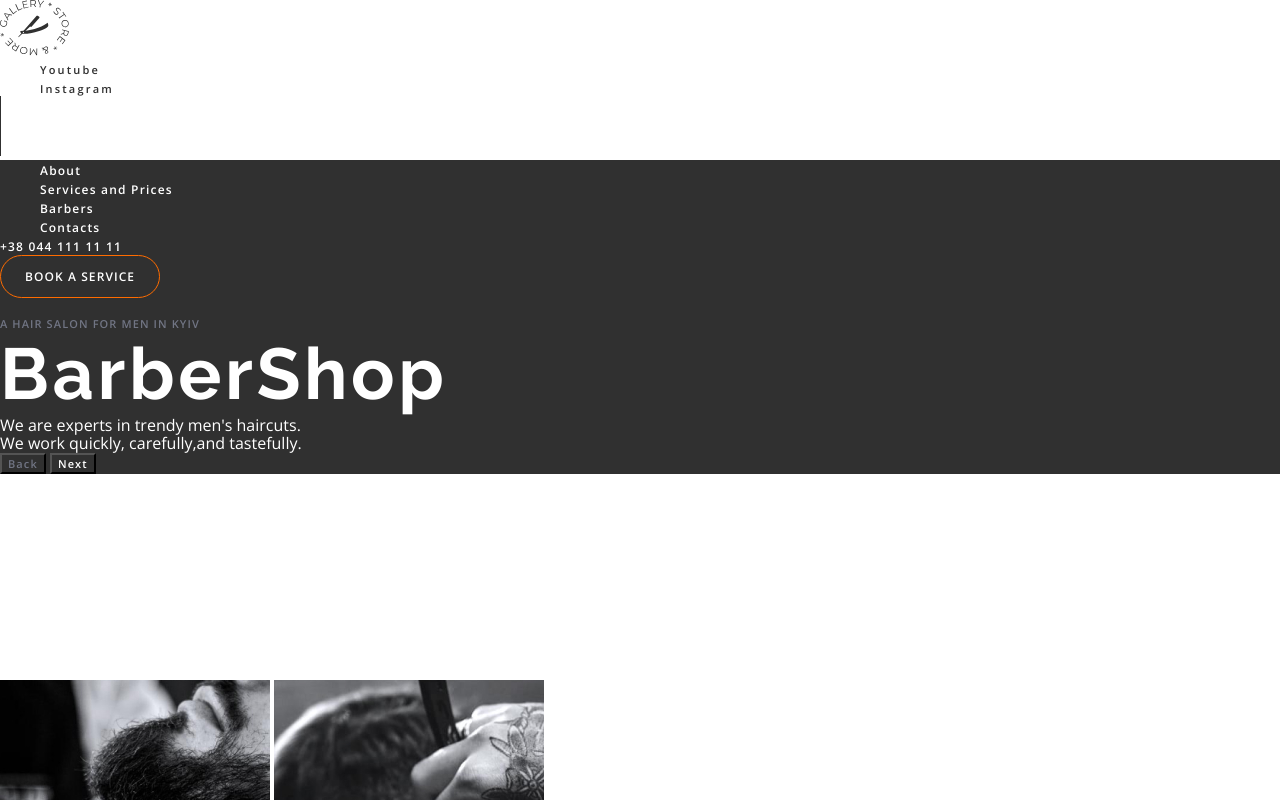
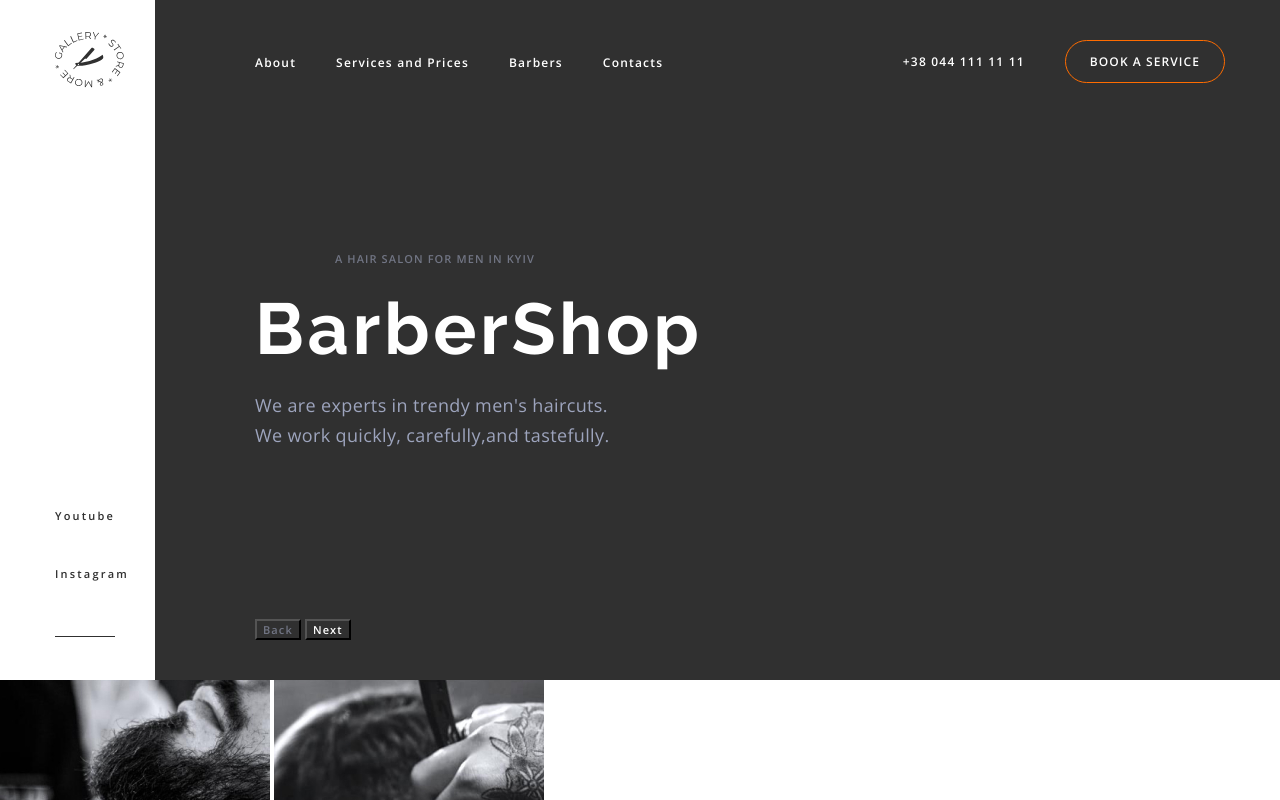
Before and after one commit to ZionLodge/barbershop, a plain HTML site: page index.html in a window 1280 px wide. Shown: the top 800 px of the page. Drawn offline with nearby package versions, Linux system fonts and the light colour scheme.

Commit message:
1st part

```diff
--- a/css/styles.css
+++ b/css/styles.css
@@ -31,12 +31,107 @@ a {
 
 ul {
   list-style-type: none;
+  padding: 0;
 }
 
 /* Classes */
 .hero {
-  width: 1280px;
+  width: 100%;
   height: 680px;
+  display: flex;
+}
+
+.hero-sidebar {
+  width: 155px;
+  padding: 32px 32px 40px 55px;
+  display: flex;
+  flex-direction: column;
+  justify-content: space-between;
+}
+
+.hero-social-media {
+  margin-bottom: 40px;
+}
+
+.hero-control-buttons {
+  background: none;
+  font-size: 11px;
+  font-style: normal;
+  font-weight: 600;
+  line-height: normal;
+  letter-spacing: 1.1px;
+
+  cursor: pointer;
+}
+
+.hero-control-buttons-dark {
+  color: var(--gray-color);
+}
+
+.hero-control-buttons-light {
+  color: var(--white-color);
+}
+
+.hero-social-media-element:first-child {
+  margin-bottom: 40px;
+}
+
+.hero-container {
+  /* TODO: replace with image background */
+  background-color: var(--dark-color);
+  color: var(--white-color);
+  flex-grow: 1;
+  padding: 40px 55px 40px 100px;
+  display: flex;
+  flex-direction: column;
+  justify-content: space-between;
+}
+
+.hero-navbar {
+  display: flex;
+  align-items: center;
+}
+
+.hero-navbar-list {
+  display: flex;
+  gap: 40px;
+}
+
+.hero-header-cta {
+  display: flex;
+  gap: 40px;
+}
+
+.hero-header-address {
+  display: flex;
+  align-items: center;
+}
+
+.hero-header {
+  display: flex;
+  justify-content: space-between;
+}
+
+.hero-content > :nth-child(n + 2) {
+  margin-top: 20px;
+}
+
+.hero-title {
+  color: var(--white-color);
+  font-family: var(--header-font-family);
+  font-size: 72px;
+  font-style: normal;
+  font-weight: 700;
+  line-height: normal;
+  letter-spacing: 3.6px;
+}
+
+.hero-description {
+  color: #9da4bd;
+  font-size: 18px;
+  font-style: normal;
+  line-height: 166.667%;
+  letter-spacing: 0.36px;
 }
 
 .social-media-link {
@@ -51,12 +146,6 @@ ul {
 .social-media-link:hover,
 .social-media-link:focus {
   color: var(--brand-color);
-}
-
-.hero-content {
-  /* TODO: replace with image background */
-  background-color: var(--dark-color);
-  color: var(--white-color);
 }
 
 .nav-link {
@@ -116,6 +205,11 @@ ul {
   background-color: var(--brand-color);
 }
 
+.subtitle-container {
+  display: flex;
+  gap: 20px;
+}
+
 .subtitle {
   font-size: 11px;
   font-style: normal;
@@ -133,16 +227,6 @@ ul {
   color: var(--gray-color);
 }
 
-.hero-header {
-  color: var(--white-color);
-  font-family: var(--header-font-family);
-  font-size: 72px;
-  font-style: normal;
-  font-weight: 700;
-  line-height: normal;
-  letter-spacing: 3.6px;
-}
-
 .header {
   font-family: var(--header-font-family);
   font-size: 42px;
@@ -157,25 +241,6 @@ ul {
 }
 
 .header-light {
-  color: var(--white-color);
-}
-
-.hero-control-buttons {
-  background: none;
-  font-size: 11px;
-  font-style: normal;
-  font-weight: 600;
-  line-height: normal;
-  letter-spacing: 1.1px;
-
-  cursor: pointer;
-}
-
-.hero-control-buttons-dark {
-  color: var(--gray-color);
-}
-
-.hero-control-buttons-light {
   color: var(--white-color);
 }
 
--- a/index.html
+++ b/index.html
@@ -25,14 +25,14 @@
     <!-- Hero section -->
     <section class="hero">
       <!-- Sidebar -->
-      <div>
+      <div class="hero-sidebar">
         <a href="./index.html">
           <img src="./images/logo.svg" alt="Logo" />
         </a>
         <!-- Social media links -->
         <div>
-          <ul>
-            <li>
+          <ul class="hero-social-media">
+            <li class="hero-social-media-element">
               <a
                 class="social-media-link"
                 href="https://youtube.com"
@@ -41,7 +41,7 @@
                 >Youtube</a
               >
             </li>
-            <li>
+            <li class="hero-social-media-element">
               <a
                 class="social-media-link"
                 href="https://instagram.com"
@@ -51,14 +51,14 @@
               >
             </li>
           </ul>
-          <img src="./images/hero-social-media-divider.svg" alt="|" />
+          <img src="./images/divider.svg" alt="-" />
         </div>
       </div>
-      <!-- Hero content -->
-      <div class="hero-content">
-        <header>
-          <nav>
-            <ul>
+      <!-- Hero container -->
+      <div class="hero-container">
+        <header class="hero-header">
+          <nav class="hero-navbar">
+            <ul class="hero-navbar-list">
               <li><a class="nav-link" href="#about">About</a></li>
               <li>
                 <a class="nav-link" href="#prices">Services and Prices</a>
@@ -66,8 +66,9 @@
               <li><a class="nav-link" href="#barbers">Barbers</a></li>
               <li><a class="nav-link" href="#contacts">Contacts</a></li>
             </ul>
-            <div>
-              <address>
+          </nav>
+          <div class="hero-header-cta">
+            <address class="hero-header-address">
               <a class="address-phone-number" href="tel:+380441111111"
                 >+38 044 111 11 11</a
               >
@@ -79,18 +80,17 @@
               book a Service
             </button>
           </div>
-          </nav>
         </header>
         <!-- Title -->
-        <section>
-          <div>
+        <section class="hero-content">
+          <div class="subtitle-container">
             <img src="images/divider.svg" alt="-" />
             <h3 class="subtitle subtitle-light">
               A hair salon for men in Kyiv
             </h3>
           </div>
-          <h1 class="hero-header">BarberShop</h1>
-          <p>
+          <h1 class="hero-title">BarberShop</h1>
+          <p class="hero-description">
             We are experts in trendy men's haircuts. <br />
             We work quickly, carefully,and tastefully.
           </p>
@@ -133,7 +133,7 @@
         </div>
         <!-- About content -->
         <div>
-          <div>
+          <div class="subtitle-container">
             <img src="./images/divider.svg" alt="-" />
             <h3 class="subtitle subtitle-dark">About</h3>
           </div>
@@ -161,7 +161,7 @@
       <!-- Services and prices section -->
       <section class="services-and-prices-content" id="prices">
         <!-- Subtitle -->
-        <div>
+        <div class="subtitle-container">
           <img src="./images/divider.svg" alt="-" />
           <h3 class="subtitle subtitle-light">
             Spend time in the company of the best craftsmen
@@ -244,7 +244,7 @@
 
       <!-- Our barbers section -->
       <section id="barbers">
-        <div>
+        <div class="subtitle-container">
           <img src="./images/divider.svg" alt="-" />
           <h3 class="subtitle subtitle-dark">
             for true connoisseurs of the atmosphere
@@ -341,7 +341,7 @@
 
     <footer>
       <p>&copy;Copyright 2022</p>
-      <div>
+      <div class="subtitle-container">
         <img src="./images/divider.svg" alt="-" />
         <ul>
           <li>
```
Also changed, not shown: images/hero-social-media-divider.svg (deleted). Lines whose indentation alone changed are shown as unchanged.
